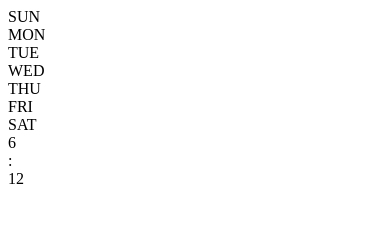
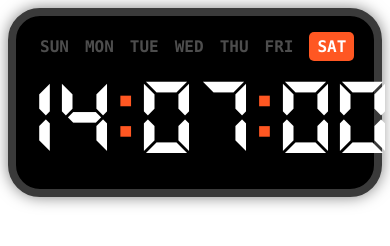
Before and after one commit to Asutorofiru/Digital-Clock, a plain HTML site: page index.html in a window 390 px wide. Drawn offline with Linux system fonts and the light colour scheme.

Commit message:
Modified

```diff
--- a/index.html
+++ b/index.html
@@ -1,6 +1,15 @@
+<!DOCTYPE html>
+<html lang="en">
+  <head>
+    <meta charset="UTF-8" />
+    <meta name="viewport" content="width=device-width, initial-scale=1.0" />
+    <title>Digital Clock</title>
+    <link rel="stylesheet" href="style.css" />
+  </head>
+  <body>
     <div class="digital-clock">
-  <div class="week">
-    <div class="active">SUN</div>
+      <div class="week" id="week">
+        <div>SUN</div>
         <div>MON</div>
         <div>TUE</div>
         <div>WED</div>
@@ -9,8 +18,13 @@
         <div>SAT</div>
       </div>
       <div class="time">
-    <div class="hour">6</div>
+        <div class="hour" id="hour">00</div>
         <div class="dot">:</div>
-    <div class="min">12</div>
+        <div class="min" id="minute">00</div>
+        <div class="dot">:</div>
+        <div class="sec" id="second">00</div>
       </div>
     </div>
+    <script src="script.js"></script>
+  </body>
+</html>
--- a/script.js
+++ b/script.js
@@ -1,10 +1,11 @@
 const $ = (selector) => {
   return document.querySelector(selector);
-}
-const hour = $('.hour');
-const dot = $('.dot');
-const min = $('.min');
-const week = $('.week');
+};
+
+const hour = $(".hour");
+const dot = $(".dot");
+const min = $(".min");
+const week = $(".week");
 let showDot = true;
 
 function update() {
@@ -12,26 +13,21 @@ function update() {
   const now = new Date();
 
   if (showDot) {
-        dot.classList.add('invsible');
+    dot.classList.add("invisible");
   } else {
-        dot.classList.remove('invsible');
+    dot.classList.remove("invisible");
   }
-    hour.textContent = String(now.getHours())
-        .padStart(2, '0');
-    min.textContent = String(now.getMinutes())
-        .padStart(2, '0');
 
-    Array
-        .from(week.children)
-        .forEach(
-            (ele) = {
-                ele.classList.remove('active');
+  hour.textContent = String(now.getHours()).padStart(2, "0");
+  min.textContent = String(now.getMinutes()).padStart(2, "0");
+
+  Array.from(week.children).forEach((ele) => {
+    ele.classList.remove("active");
+  });
+
+  week.children[now.getDay()].classList.add("active");
 }
-        );
-    week
-        .children[now.getDay()]
-        .classList
-        .add('active');
-};
 
 setInterval(update, 500);
+
+update();
--- a/style.css
+++ b/style.css
@@ -14,8 +14,9 @@
   display: flex;
   border-radius: 2rem;
   user-select: none;
-  padding: 0 2rem;
-  border: 0.5rem solid #2d2d2d;
+  padding: 1rem 2rem;
+  border: 0.5rem solid #3a3a3a;
+  box-shadow: 0 0 15px rgba(0, 0, 0, 0.5);
 }
 
 .week {
@@ -23,31 +24,76 @@
   flex-direction: column;
   justify-content: center;
   align-items: center;
-  width: 3rem;
-  color: #2d2d2d;
+  width: 4rem;
+  color: #4d4d4d;
   font-weight: bold;
-  font-family: Hack;
+  font-family: Hack, sans-serif;
 }
 
 .week .active {
-  color: white;
+  color: #fff;
+  background-color: #ff5722;
+  padding: 0.3rem 0.5rem;
+  border-radius: 5px;
+  transition: background-color 0.3s, color 0.3s;
 }
 
 .time {
-  font-family: "FX_LED";
+  font-family: "FX_LED", monospace;
+  display: flex;
+  align-items: center;
+  justify-content: center;
 }
 
 .hour,
 .min,
-.dot {
+.dot,
+.sec {
   display: inline-block;
   font-size: 13rem;
 }
 
-.min {
-  display: math;
+.dot {
+  color: #ff5722;
+  animation: blink 1s infinite;
 }
 
-.invsible {
+@keyframes blink {
+  0%,
+  50% {
+    opacity: 1;
+  }
+  51%,
+  100% {
+    opacity: 0;
+  }
+}
+
+.invisible {
   visibility: hidden;
 }
+
+@media (max-width: 768px) {
+  .digital-clock {
+    flex-direction: column;
+    align-items: center;
+    padding: 1rem;
+  }
+
+  .hour,
+  .min,
+  .dot,
+  .sec {
+    font-size: 7rem;
+  }
+
+  .week {
+    flex-direction: row;
+    justify-content: space-between;
+    width: 100%;
+  }
+
+  .week div {
+    margin: 0 0.5rem;
+  }
+}
```
Also changed, not shown: fonts/FX-LED.TTF (added), fonts/Hack-Bold.ttf (added). Lines whose indentation alone changed are shown as unchanged.
